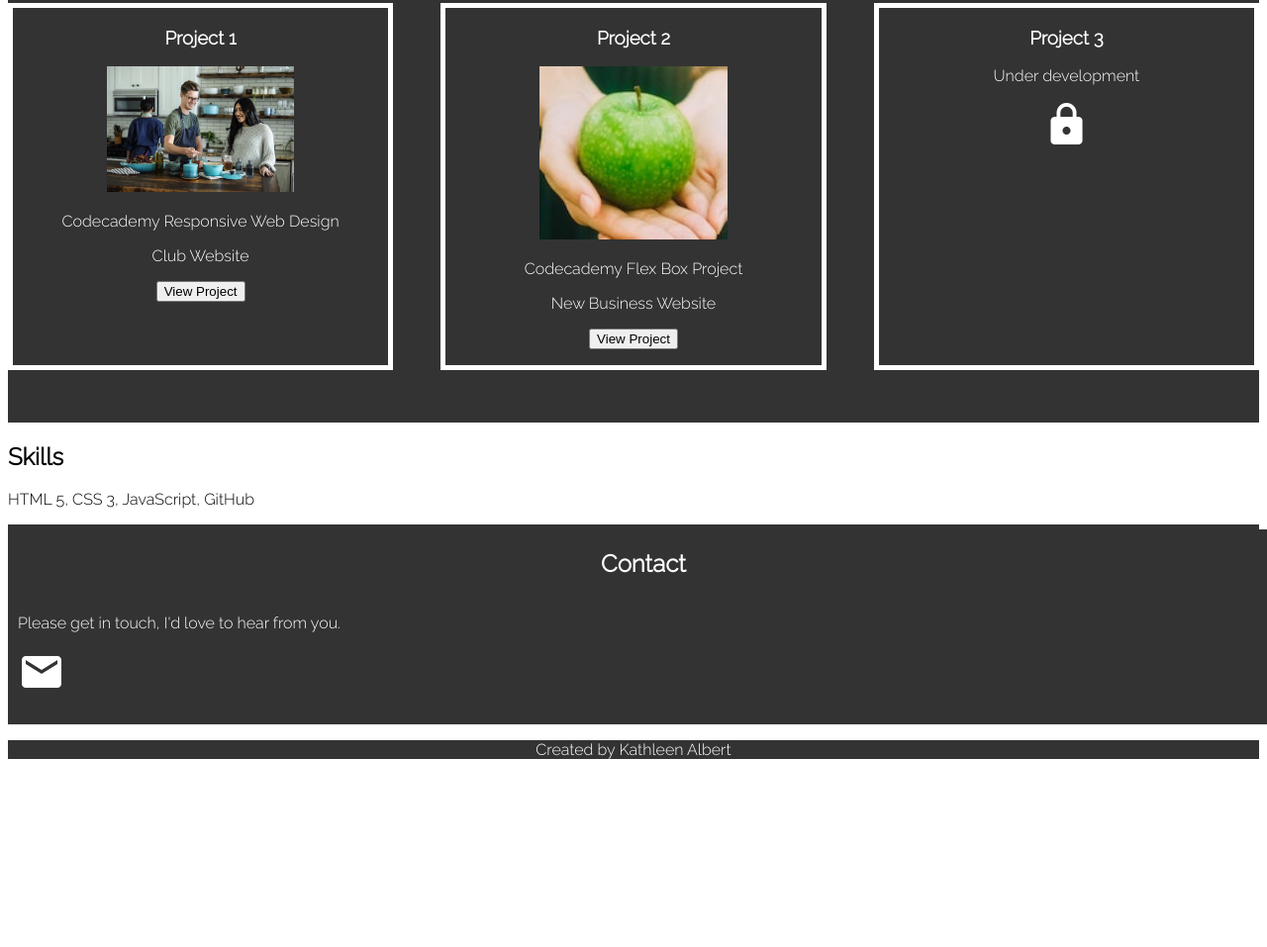
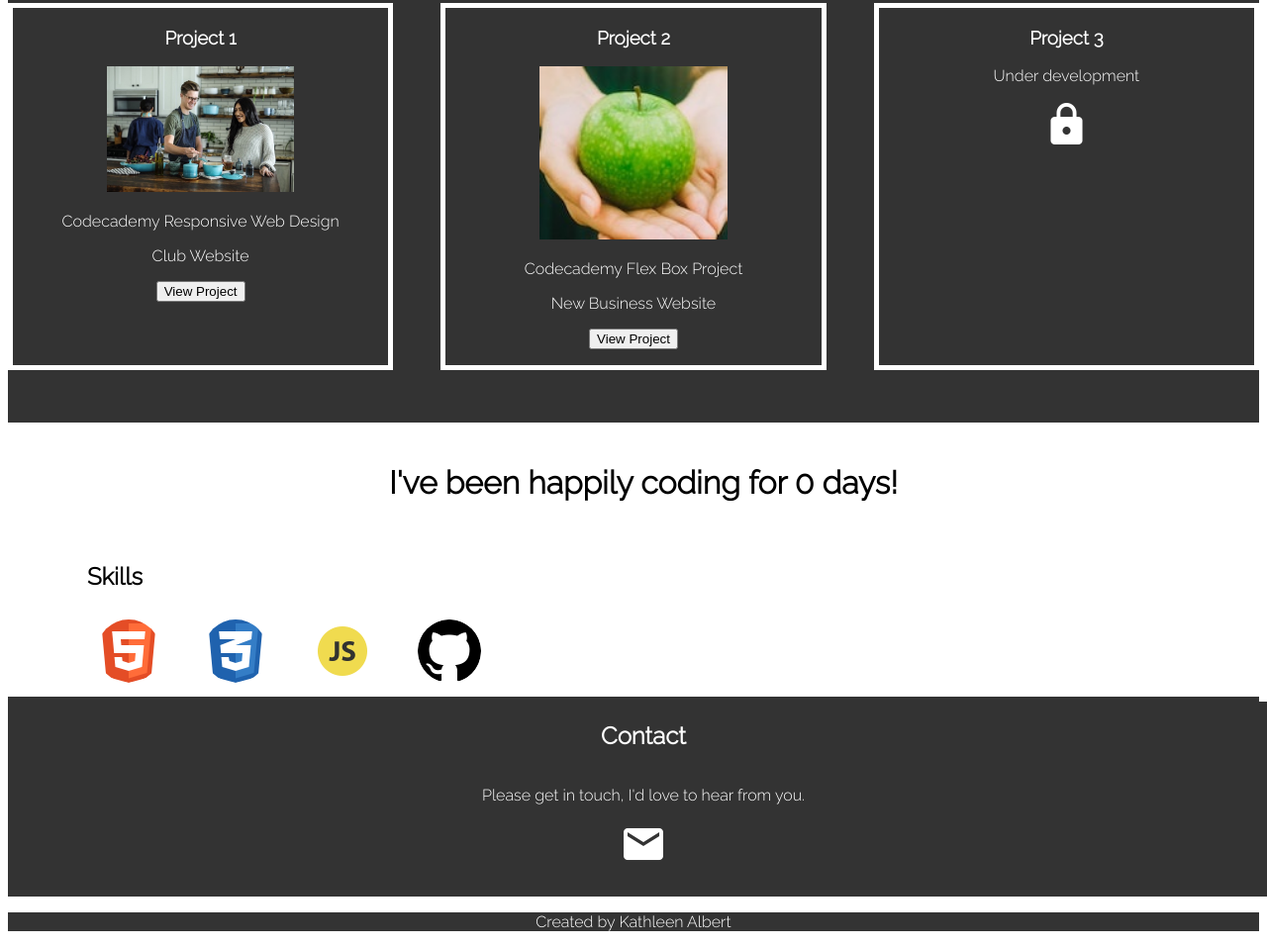
Before and after one commit to KalA68/Personal-Portfolio, a plain HTML site: page index.html in a window 1280 px wide. Shown: the part 642-1599 px from the top of the page at 99% size. Before the commit the page ends 1425 px from the top, so only its background shows below. Drawn offline with Linux system fonts and the light colour scheme.

Commit message:
added skills icons & styling

```diff
--- a/index.html
+++ b/index.html
@@ -10,13 +10,9 @@
     <link href="https://fonts.googleapis.com/css2?family=Raleway:wght@300&display=swap" rel="stylesheet">
 
     <link href="https://fonts.googleapis.com/icon?family=Material+Icons" rel="stylesheet">
-
-
-    <link type="script/JavaScript" href="script.js">
-
 </head>
 
-<body>
+<body onload="timeCoding()">
     <header>
         <nav>
             <ul>
@@ -34,9 +30,9 @@
     </header>
 
     <main>
+
         <div class="container1">
-
-        <div id="aboutMe">
+            <div id="aboutMe">
             <h2>About Me</h2>
             <p>
                 Hi, I'm Kath and I'm almost halfway through the Full Stack Developer Course offered by Codecademy.
@@ -82,14 +78,17 @@
                 </div>
         </div>
 
-        <div class="container1" id="box3">
+        <div class="timer">
+            <p>I've been happily coding for <span id="time-container">0</span> days!</p>
+        </div>
+
+        <div class="container1">
             <div id="skills">
                 <h2>Skills</h2>
-                <p>HTML 5, CSS 3, JavaScript, GitHub</p>
-                <p><i class="fa fa-github" aria-hidden="true"></i>
-                <i class="fab fa-html5"></i>
-                <i class="fab fa-css3-alt"></i>
-                <i class="fab fa-js"></i></p>
+                <img src="resources/iconhtml-5.png">
+                <img src="resources/iconcss-3.png">
+                <img src="resources/iconjs.png">
+                <img src="resources/icongithub.png">
             </div>
         </div>
 
@@ -104,6 +103,22 @@
     <footer>
         <p>Created by Kathleen Albert</p>
     </footer>
+
+    <script>
+        const todaySec = new Date().getTime();
+        const startCodeSec = new Date (2020, 09, 01).getTime();
+
+        const diff = todaySec - startCodeSec;
+
+        const timeCoding(diff) => {
+            const days = Math.floor(diff / (24*60*60*1000));
+            return days;
+
+            document.getElementById("time-container").innerHTML = days;
+        }
+
+  </script>
 </body>
 
+
 </html>
--- a/style.css
+++ b/style.css
@@ -145,9 +145,22 @@ main {
 #lock {
     /*.material-icons.md-48 {*/ font-size: 48px;
 }
+
+.timer {
+    padding: 10px;
+    font-size: 2rem;
+    text-align: center;
+    font-weight: bolder;
+    width: 100%
+}
+#skills {
+    padding-left: 5rem;
+}
+
 #contact {
     padding-left: 10px;
     padding-bottom: 20px;
+    text-align: center;
     }
 
 #contact a {
```
Also changed, not shown: script.js (deleted, +0 -16 lines), resources/KA.JPG (deleted), resources/iconcss-3.png (added), resources/icongithub.png (added), resources/iconhtml-5.png (added), resources/iconjs.png (added), 1 other file.
